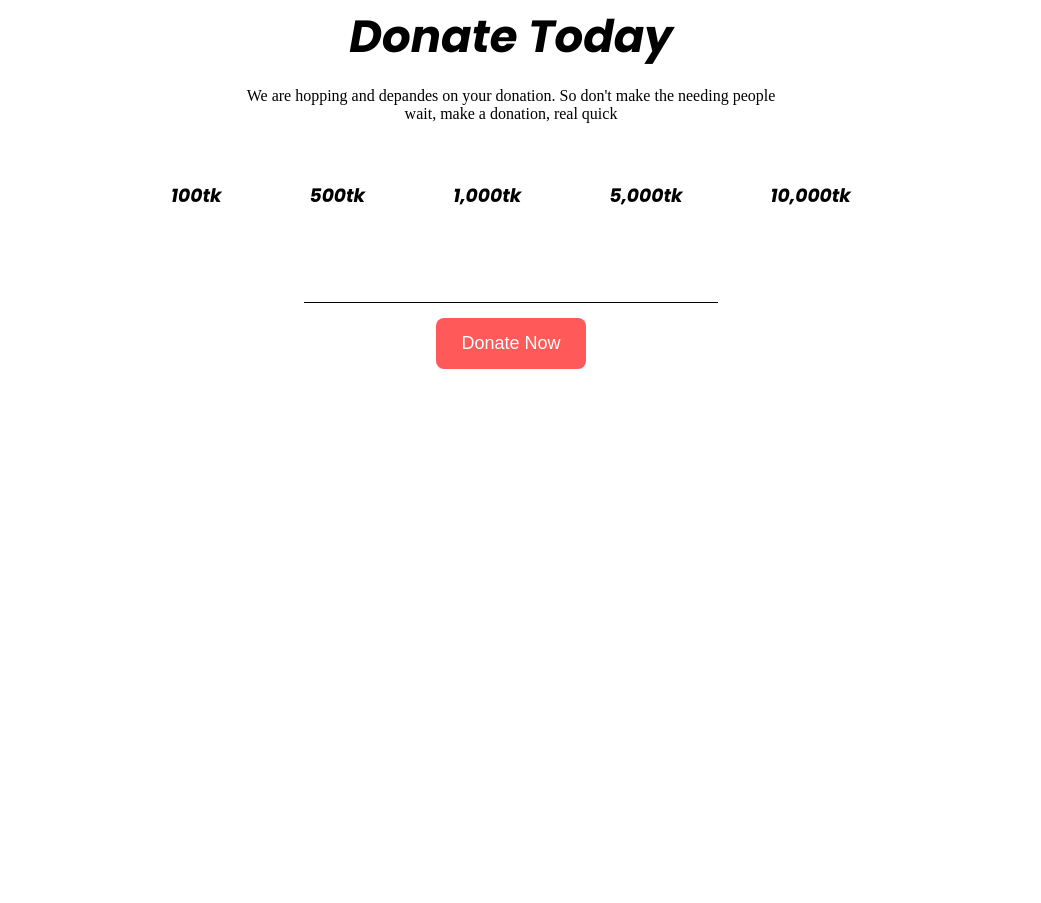
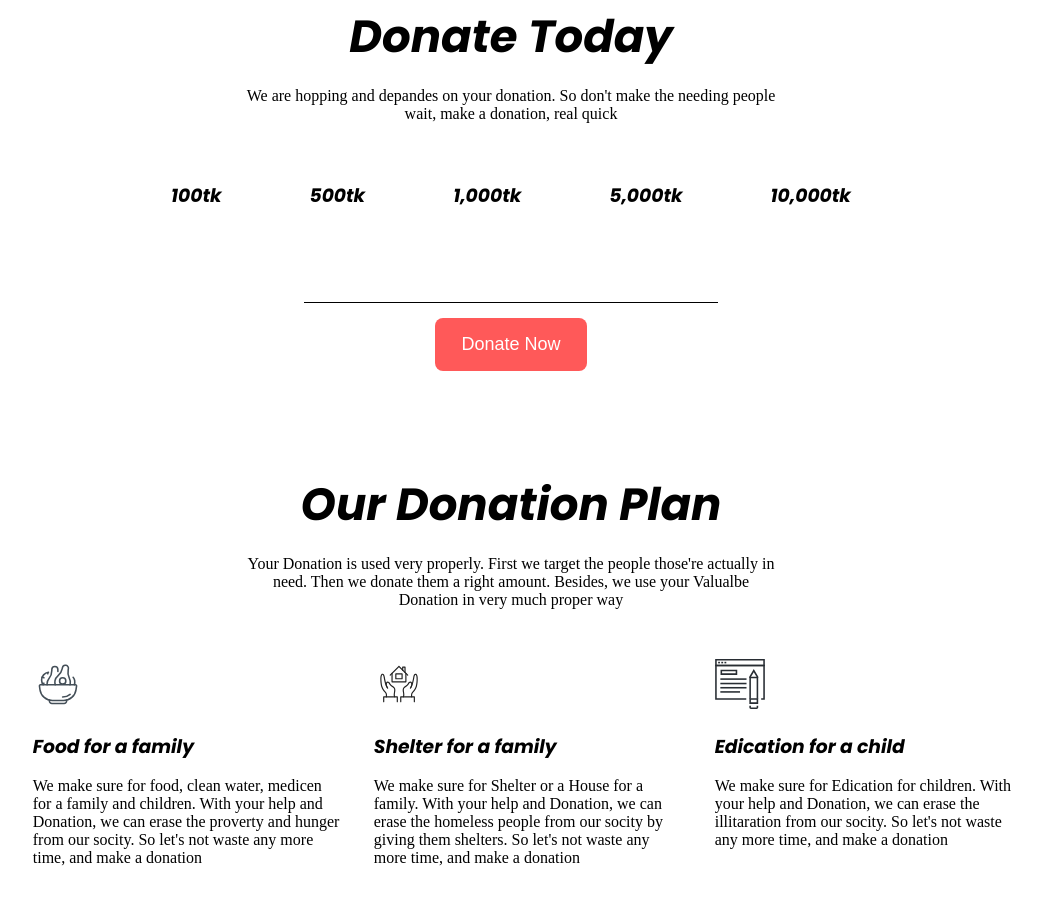
Before and after one commit to anon-habib/donation-projects, a plain HTML site: page index.html in a window 1280 px wide. Shown: the part 797-1700 px from the top of the page, without its empty margins (129-1170 px from the left). Before the commit the page ends 1266 px from the top, so only its background shows below. Drawn offline with Linux system fonts and the light colour scheme; a web font is replaced by a local one.

Commit message:
donation plan added

```diff
--- a/css/style.css
+++ b/css/style.css
@@ -40,21 +40,29 @@ section {
     background-color: #ff5959;
     padding: 15px 25px;
     border: none;
+    border: 1px solid transparent;
     border-radius: 8px;
     cursor: pointer;
+    transition: .3s;
+}
+.common-button:hover {
+    color: #ff5959;
+    border: 1px solid #ff5959;
+
+    background-color: white;
 }
             /* banner end */
 
             /* donate today section start */
-.donate-today {
+.common-div {
     width: 60%;
     margin: 0 auto;
     text-align: center;
 }
-.donate-today h1 {
+.common-div h1 {
     font-size: 45px;
 }
-.donate-today p {
+.common-div p {
     padding: 0 15%;
 }
 .amount {
@@ -80,5 +88,38 @@ section {
     border-bottom: 1px solid;
     margin-bottom: 15px;
 }
+            /* donate today section end */
 
-            /* donate today section end */
+            /* our donation plan section start */
+.activities {
+    width: 80%;
+    margin: 50px auto;
+    overflow: hidden;
+}
+.activities div {
+    width: 30%;
+    float: left;
+    margin-left: 3.3%;
+}
+.activities h3 {
+    margin-top: 1em;
+}
+.activities img {
+    height: 50px;
+    width: 50px;
+}
+
+
+
+
+
+
+
+
+
+
+
+
+
+
+            /* our donation plan section end */
--- a/index.html
+++ b/index.html
@@ -20,7 +20,8 @@
     <section class="banner">
         <div class="banner-inner">
             <h1>Let's help those who are more in need</h1>
-            <p>It's time to open your heart and your wallet! just look around you, your help is very much needed. so it is heigh time to take a step</p><br>
+            <p>It's time to open your heart and your wallet! just look around you, your help is very much needed. so it
+                is heigh time to take a step</p><br>
             <button type="button" class="common-button">Donate Now</button>
         </div>
     </section>
@@ -28,9 +29,10 @@
 
     <!-- donate today section start -->
     <section>
-        <div class="donate-today">
+        <div class="common-div">
             <h1>Donate Today</h1>
-            <p>We are hopping and depandes on your donation. So don't make the needing people wait, make a donation, real quick</p>
+            <p>We are hopping and depandes on your donation. So don't make the needing people wait, make a donation,
+                real quick</p>
             <div class="amount">
                 <h3>100tk</h3>
                 <h3>500tk</h3>
@@ -42,19 +44,44 @@
                 <input type="number"><br>
                 <button type="submit" class="common-button">Donate Now</button>
             </form>
-
-
-
-
-
-
-
         </div>
     </section>
+    <!-- donate today section end -->
 
-
-
-    <!-- donate today section end -->
+    <!-- our donation plan section start -->
+    <section>
+        <div class="common-div">
+            <h1>Our Donation Plan</h1>
+            <p>Your Donation is used very properly. First we target the people those're actually in need. Then we donate
+                them a right amount. Besides, we use your Valualbe Donation in very much proper way</p>
+        </div>
+        <div class="activities">
+            <!-- single item -->
+            <div>
+                <img src="icons/food.svg" alt="food">
+                <h3>Food for a family</h3>
+                <p>We make sure for food, clean water, medicen for a family and children. With your help and Donation,
+                    we can erase the proverty and hunger from our socity. So let's not waste any more time, and make a
+                    donation</p>
+            </div>
+            <!-- single item -->
+            <div>
+                <img src="icons/shelter.svg" alt="shelter">
+                <h3>Shelter for a family</h3>
+                <p>We make sure for Shelter or a House for a family. With your help and Donation, we can erase the
+                    homeless people from our socity by giving them shelters. So let's not waste any more time, and make
+                    a donation</p>
+            </div>
+            <!-- single item -->
+            <div>
+                <img src="icons/edication.svg" alt="education">
+                <h3>Edication for a child</h3>
+                <p>We make sure for Edication for children. With your help and Donation, we can erase the illitaration
+                    from our socity. So let's not waste any more time, and make a donation</p>
+            </div>
+        </div>
+    </section>
+    <!-- our donation plan section end -->
 
 
 
```
Also changed, not shown: icons/edication.svg (added), icons/food.svg (added), icons/shelter.svg (added).
